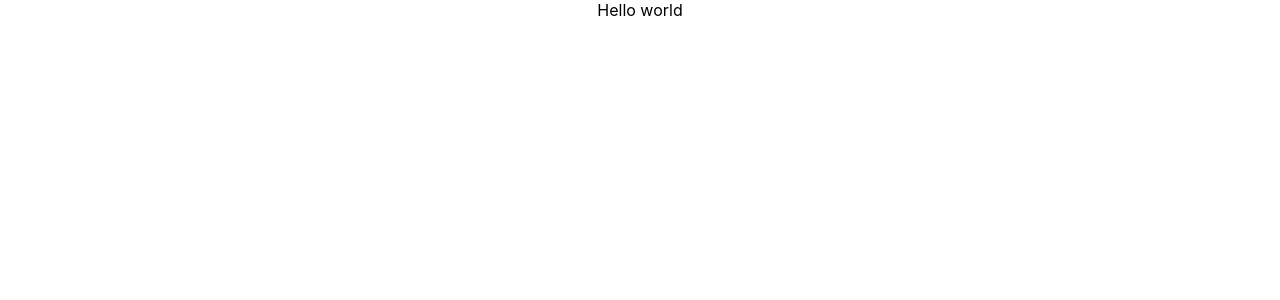
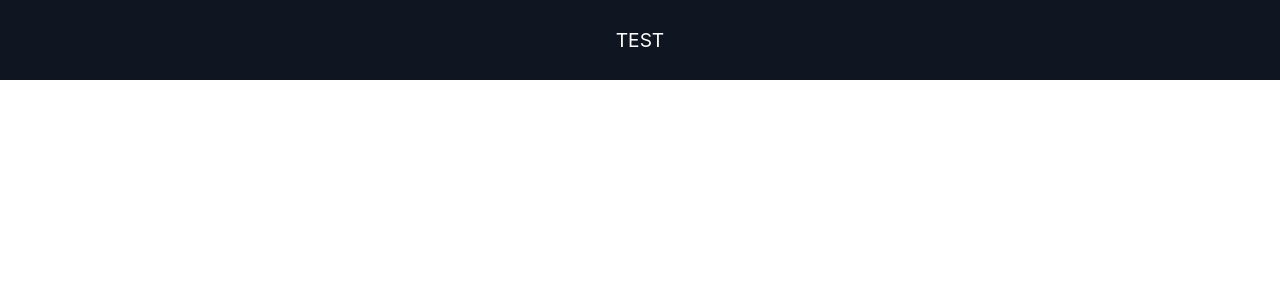
Before and after one commit to Ari-O-Alt/Styled_Components_Landing_Page, a React (Create React App) app: page / in a window 1280 px wide. Shown: the top 300 px of the page. Built offline with nearby package versions, Linux system fonts and the light colour scheme.

Commit message:
Split Nav Bar into react component + styles file

```diff
--- a/src/App.js
+++ b/src/App.js
@@ -1,7 +1,12 @@
 import "./App.css";
+import NavBar from "./components/NavBar/NavBar";
 
 const App = () => {
-  return <div className="App">Hello world</div>;
+  return (
+    <div className="App">
+      <NavBar />
+    </div>
+  );
 };
 
 export default App;
--- /dev/null
+++ b/src/components/NavBar/NavBar.elements.js
@@ -0,0 +1,14 @@
+import styled from "styled-components";
+
+export const StyledNavBar = styled.nav`
+  background-color: #101522;
+  color: #fff;
+  height: 80px;
+  display: flex;
+  justify-content: center;
+  align-items: center;
+  font-size: 1.2rem;
+  position: sticky;
+  top: 0;
+  z-index: 999;
+`;
--- a/src/components/NavBar/NavBar.js
+++ b/src/components/NavBar/NavBar.js
@@ -1,7 +1,12 @@
 import React from "react";
+import { StyledNavBar } from "./NavBar.elements";
 
 const NavBar = () => {
-  return <div></div>;
+  return (
+    <>
+      <StyledNavBar>TEST</StyledNavBar>
+    </>
+  );
 };
 
 export default NavBar;
```
